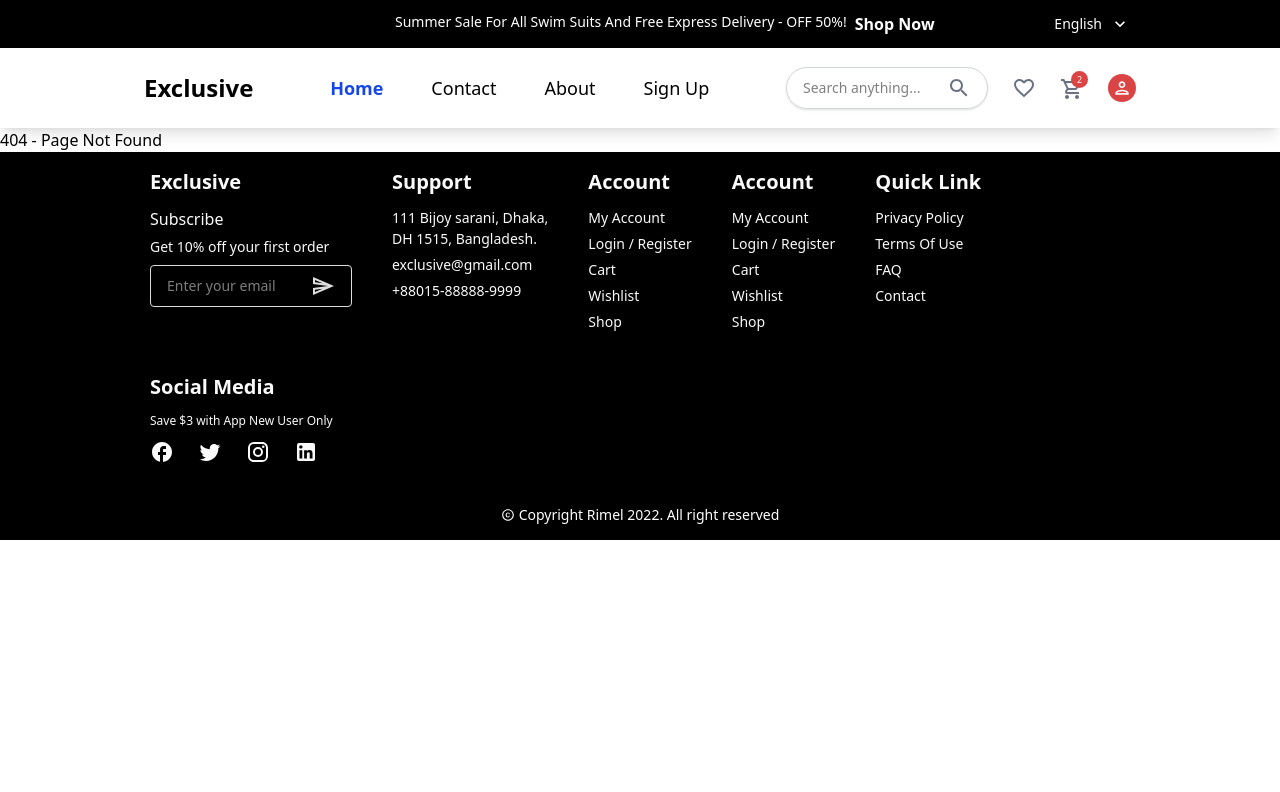
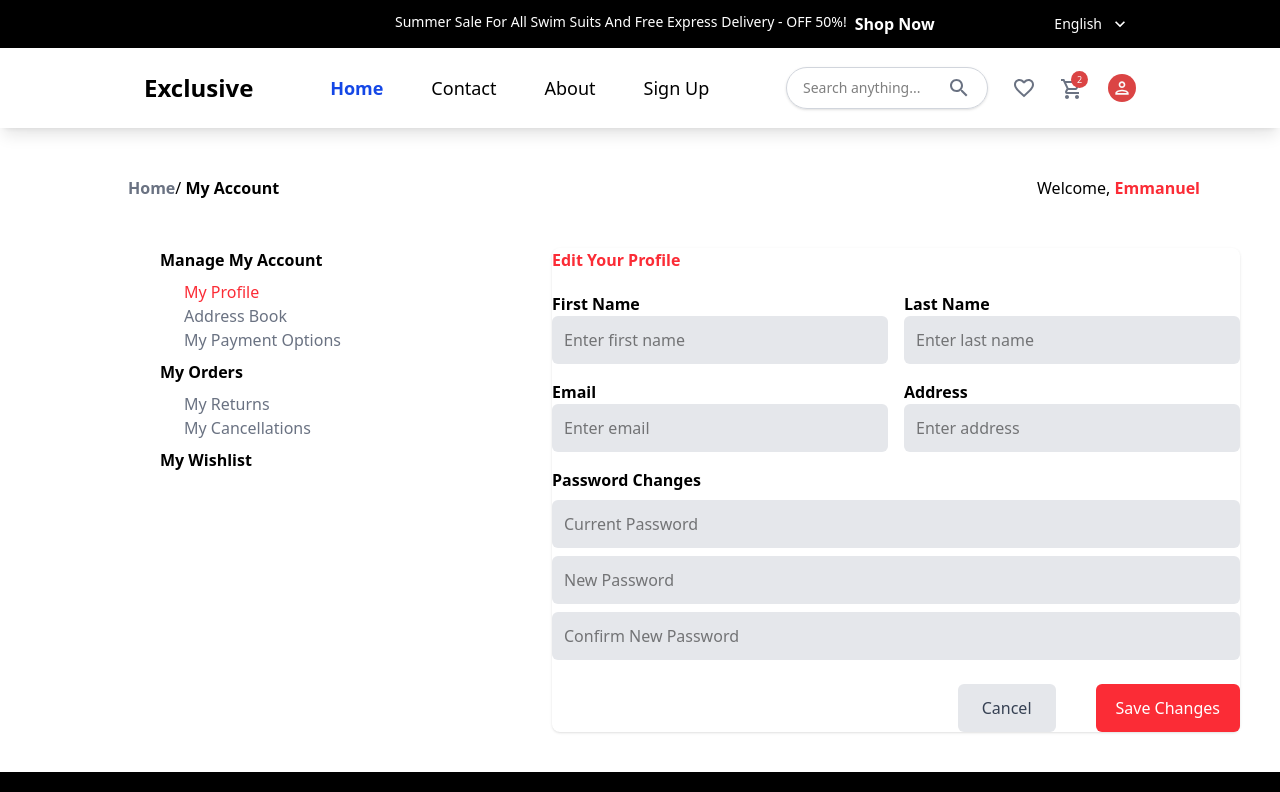
Before and after one commit to mbiopeter/electronic-shop-website, a React (Vite) app: page /account in a window 1280 px wide. Shown: the top 792 px of the page. Built offline with nearby package versions, Linux system fonts and the light colour scheme.

Commit message:
Contact and account pages

```diff
--- a/src/App.jsx
+++ b/src/App.jsx
@@ -12,7 +12,8 @@ import Home from "./views/pages/home/Home";
 import Authentication from "./views/pages/authentication/Authentication";
 import Cart from "./views/pages/cart/Cart";
 import Abaut from "./views/pages/abaut/Abaut";
-
+import Account from "./views/pages/account/Account";
+import Contact from "./views/pages/contact/Contact";
 
 const NotFound = () => <h2>404 - Page Not Found</h2>;
 
@@ -29,6 +30,8 @@ function App() {
 						<Route path="/auth" element={<Authentication />} />
 						<Route path="/cart" element={<Cart />} />
 						<Route path="/abaut" element={<Abaut />} />
+						<Route path="/contact" element={<Contact />} />
+						<Route path="/account" element={<Account />} />
 						<Route path="*" element={<NotFound />} />
 					</Routes>
 					{/* footer */}
--- a/src/views/components/upBar/UpBar.jsx
+++ b/src/views/components/upBar/UpBar.jsx
@@ -1,54 +1,74 @@
-import React, { useState } from 'react';
-import { motion, AnimatePresence } from 'framer-motion';
-import KeyboardArrowDownIcon from '@mui/icons-material/KeyboardArrowDown';
-import SearchIcon from '@mui/icons-material/Search';
-import FavoriteBorderIcon from '@mui/icons-material/FavoriteBorder';
-import ShoppingCartOutlinedIcon from '@mui/icons-material/ShoppingCartOutlined';
-import MenuOutlinedIcon from '@mui/icons-material/MenuOutlined';
-import LoginOutlinedIcon from '@mui/icons-material/LoginOutlined';
-import CloseOutlinedIcon from '@mui/icons-material/CloseOutlined';
-import { Link } from 'react-router-dom';
-import PersonOutlinedIcon from '@mui/icons-material/PersonOutlined';
-import PersonIcon from '@mui/icons-material/Person';
-import LocalMallIcon from '@mui/icons-material/LocalMall';
-import DoNotDisturbIcon from '@mui/icons-material/DoNotDisturb';
-import PreviewIcon from '@mui/icons-material/Preview';
-import ExitToAppIcon from '@mui/icons-material/ExitToApp';
+import React, { useState } from "react";
+import { motion, AnimatePresence } from "framer-motion";
+import KeyboardArrowDownIcon from "@mui/icons-material/KeyboardArrowDown";
+import SearchIcon from "@mui/icons-material/Search";
+import FavoriteBorderIcon from "@mui/icons-material/FavoriteBorder";
+import ShoppingCartOutlinedIcon from "@mui/icons-material/ShoppingCartOutlined";
+import MenuOutlinedIcon from "@mui/icons-material/MenuOutlined";
+import LoginOutlinedIcon from "@mui/icons-material/LoginOutlined";
+import CloseOutlinedIcon from "@mui/icons-material/CloseOutlined";
+import { Link } from "react-router-dom";
+import PersonOutlinedIcon from "@mui/icons-material/PersonOutlined";
+import PersonIcon from "@mui/icons-material/Person";
+import LocalMallIcon from "@mui/icons-material/LocalMall";
+import DoNotDisturbIcon from "@mui/icons-material/DoNotDisturb";
+import PreviewIcon from "@mui/icons-material/Preview";
+import ExitToAppIcon from "@mui/icons-material/ExitToApp";
 
 const UpBar = () => {
-    const [active, setActive] = useState('Home');
+	const [active, setActive] = useState("Home");
 	const [isOpen, setIsOpen] = useState(false);
 	const [dropdownVisible, setDropdownVisible] = useState(false);
 
 	const navLinks = [
-        { name: 'Home', to: '/' },
-        { name: 'Contact', to: '/contact' },
-        { name: 'About', to: '/abaut' },
-        { name: 'Sign Up', to: '/auth' },
+		{ name: "Home", to: "/" },
+		{ name: "Contact", to: "/contact" },
+		{ name: "About", to: "/abaut" },
+		{ name: "Sign Up", to: "/auth" },
 	];
 
 	const userDropdownData = [
-        { name: 'Manage My Account', icon: <PersonIcon fontSize='small' className='text-[#FAFAFA]' /> },
-        { name: 'My Order', icon: <LocalMallIcon fontSize='small' className='text-[#FAFAFA]' /> },
-        { name: 'My Cancellations', icon: <DoNotDisturbIcon fontSize='small' className='text-[#FAFAFA]' />},
-        { name: 'My Reviews', icon: <PreviewIcon fontSize='small' className='text-[#FAFAFA]' /> },
-        { name: 'Log Out', icon: <ExitToAppIcon fontSize='small' className='text-[#FAFAFA]' />, isRed:true},
+		{
+			name: "Manage My Account",
+			to: "/account",
+			icon: <PersonIcon fontSize="small" className="text-[#FAFAFA]" />,
+		},
+		{
+			name: "My Order",
+			icon: <LocalMallIcon fontSize="small" className="text-[#FAFAFA]" />,
+		},
+		{
+			name: "My Cancellations",
+			icon: <DoNotDisturbIcon fontSize="small" className="text-[#FAFAFA]" />,
+		},
+		{
+			name: "My Reviews",
+			icon: <PreviewIcon fontSize="small" className="text-[#FAFAFA]" />,
+		},
+		{
+			name: "Log Out",
+			icon: <ExitToAppIcon fontSize="small" className="text-[#FAFAFA]" />,
+			isRed: true,
+		},
 	];
 
 	return (
-        <div className='w-full flex-col sticky top-0 z-50'>
+		<div className="w-full flex-col sticky top-0 z-50">
 			{/* Top most bar */}
-            <div className='h-[48px] w-full flex items-center px-[50px] lg:px-[150px] justify-end bg-black'>
-                <div className='flex justify-end md:justify-between w-3/4'>
-                    <div className='hidden md:flex flex-row gap-2'>
-                        <span className='text-white text-sm'>
-                            Summer Sale For All Swim Suits And Free Express Delivery - OFF 50%!
+			<div className="h-[48px] w-full flex items-center px-[50px] lg:px-[150px] justify-end bg-black">
+				<div className="flex justify-end md:justify-between w-3/4">
+					<div className="hidden md:flex flex-row gap-2">
+						<span className="text-white text-sm">
+							Summer Sale For All Swim Suits And Free Express Delivery - OFF
+							50%!
 						</span>
-                        <span className='font-semibold text-white cursor-pointer'>Shop Now</span>
+						<span className="font-semibold text-white cursor-pointer">
+							Shop Now
+						</span>
 					</div>
-                    <div className='flex items-center gap-2 cursor-pointer text-white'>
-                        <span className='text-sm'>English</span>
-                        <KeyboardArrowDownIcon fontSize='small' />
+					<div className="flex items-center gap-2 cursor-pointer text-white">
+						<span className="text-sm">English</span>
+						<KeyboardArrowDownIcon fontSize="small" />
 					</div>
 				</div>
 			</div>
@@ -56,48 +76,57 @@ const UpBar = () => {
 			{/* Lower Bar */}
 			<div
 				className={`px-10 lg:px-36 relative flex justify-between h-20 shadow-lg items-center bg-white`}>
-                <span className='text-xl md:text-2xl font-bold text-black'>Exclusive</span>
+				<span className="text-xl md:text-2xl font-bold text-black">
+					Exclusive
+				</span>
 
-                <div className='hidden lg:flex gap-12'>
+				<div className="hidden lg:flex gap-12">
 					{navLinks.map((item) => (
 						<Link key={item.name} to={item.to}>
 							<span
 								onClick={() => setActive(item.name)}
-                                className={`cursor-pointer capitalize text-black text-lg ${active === item.name ? 'font-bold text-blue-700' : ''}`}>
+								className={`cursor-pointer capitalize text-black text-lg ${
+									active === item.name ? "font-bold text-blue-700" : ""
+								}`}>
 								{item.name}
 							</span>
 						</Link>
 					))}
 				</div>
 
-                <div className='flex items-center gap-6'>
-                    <div className='hidden lg:flex items-center border border-gray-300 rounded-full px-4 py-2 shadow-sm'>
+				<div className="flex items-center gap-6">
+					<div className="hidden lg:flex items-center border border-gray-300 rounded-full px-4 py-2 shadow-sm">
 						<input
-                            type='text'
-                            placeholder='Search anything...'
-                            className='border-none outline-none text-sm text-black w-36' />
-                        <SearchIcon className='text-gray-500' />
+							type="text"
+							placeholder="Search anything..."
+							className="border-none outline-none text-sm text-black w-36"
+						/>
+						<SearchIcon className="text-gray-500" />
 					</div>
-                    <FavoriteBorderIcon className='text-gray-500 cursor-pointer' />
-                    <Link to={'/cart'} >
-                        <div className='relative'>
-                            <ShoppingCartOutlinedIcon className='text-gray-500 cursor-pointer' />
-                            <div className='absolute bg-[#DB4444] w-[17px] h-[17px] p-[1px] -top-1 -right-1 rounded-full flex items-center justify-center text-[9px] text-[#FAFAFA] font-[400]'>2</div>
+					<FavoriteBorderIcon className="text-gray-500 cursor-pointer" />
+					<Link to={"/cart"}>
+						<div className="relative">
+							<ShoppingCartOutlinedIcon className="text-gray-500 cursor-pointer" />
+							<div className="absolute bg-[#DB4444] w-[17px] h-[17px] p-[1px] -top-1 -right-1 rounded-full flex items-center justify-center text-[9px] text-[#FAFAFA] font-[400]">
+								2
+							</div>
 						</div>
 					</Link>
 					<div
-                        className='bg-[#DB4444] rounded-full flex items-center justify-center p-1 cursor-pointer'
+						className="bg-[#DB4444] rounded-full flex items-center justify-center p-1 cursor-pointer"
 						onClick={() => {
 							setDropdownVisible(!dropdownVisible);
-                            setIsOpen(false)
-                        }} >
-                        <PersonOutlinedIcon fontSize='small' className='text-[#FAFAFA]' />
+							setIsOpen(false);
+						}}>
+						<PersonOutlinedIcon fontSize="small" className="text-[#FAFAFA]" />
 					</div>
-                    <div className='lg:hidden' onClick={() => {
-                            setIsOpen(true)
-                            setDropdownVisible(false)
-                        }} >
-                        <MenuOutlinedIcon className='text-black cursor-pointer' />
+					<div
+						className="lg:hidden"
+						onClick={() => {
+							setIsOpen(true);
+							setDropdownVisible(false);
+						}}>
+						<MenuOutlinedIcon className="text-black cursor-pointer" />
 					</div>
 				</div>
 
@@ -112,8 +141,14 @@ const UpBar = () => {
 							className="absolute top-full z-100 right-[58px] lg:right-[140px] w-[250px] bg-[#1E1F55FF] opacity-[0.9] backdrop-blur-lg shadow-lg rounded-sm p-2">
 							<ul className="flex flex-col space-y-2">
 								{userDropdownData.map((item, index) => (
-                                    <li key={index} className={`text-[16px] text-[#FAFAFA] font-[400] flex items-center gap-2 p-2 hover:bg-[#000000] cursor-pointer ${item.isRed ? 'text-red-600' : ''}`}>
+									<li
+										key={index}
+										className={`text-[16px] text-[#FAFAFA] font-[400] flex items-center gap-2 p-2 hover:bg-[#000000] cursor-pointer ${
+											item.isRed ? "text-red-600" : ""
+										}`}>
+										<Link to={item.to}>
 											<span>{item.icon}</span> {item.name}
+										</Link>
 									</li>
 								))}
 							</ul>
@@ -126,17 +161,18 @@ const UpBar = () => {
 			<AnimatePresence>
 				{isOpen && (
 					<motion.div
-                        initial={{ x: '100%' }}
+						initial={{ x: "100%" }}
 						animate={{ x: 0 }}
-                        exit={{ x: '100%' }}
+						exit={{ x: "100%" }}
 						transition={{ duration: 0.5 }}
-                        className='fixed top-0 right-0 h-full w-3/4 bg-white z-50 shadow-lg flex flex-col p-10'>
-
-                        <div onClick={() => setIsOpen(false)} className='absolute right-5 top-5 cursor-pointer'>
-                            <CloseOutlinedIcon className='text-gray-600' />
+						className="fixed top-0 right-0 h-full w-3/4 bg-white z-50 shadow-lg flex flex-col p-10">
+						<div
+							onClick={() => setIsOpen(false)}
+							className="absolute right-5 top-5 cursor-pointer">
+							<CloseOutlinedIcon className="text-gray-600" />
 						</div>
 
-                        <div className='flex flex-col gap-5 mt-10'>
+						<div className="flex flex-col gap-5 mt-10">
 							{navLinks.map((item) => (
 								<Link key={item.name} to={item.to}>
 									<span
@@ -144,15 +180,19 @@ const UpBar = () => {
 											setActive(item.name);
 											setIsOpen(false);
 										}}
-                                        className={`cursor-pointer capitalize text-lg ${active === item.name ? 'font-bold text-blue-700' : 'text-black'}`}>
+										className={`cursor-pointer capitalize text-lg ${
+											active === item.name
+												? "font-bold text-blue-700"
+												: "text-black"
+										}`}>
 										{item.name}
 									</span>
 								</Link>
 							))}
 						</div>
 
-                        <div className='mt-auto flex items-center justify-center'>
-                            <button className='bg-[#DB4444] px-5 py-2 rounded-full text-white text-lg'>
+						<div className="mt-auto flex items-center justify-center">
+							<button className="bg-[#DB4444] px-5 py-2 rounded-full text-white text-lg">
 								Log In / Sign Up
 							</button>
 						</div>
--- /dev/null
+++ b/src/views/pages/account/Account.jsx
@@ -0,0 +1,138 @@
+import React from "react";
+
+const Account = () => {
+	return (
+		<div className="overflow-x-hidden">
+			<div className="flex flex-row m-12 mx-[9rem] md:ml-[8rem] justify-between gap-1.5 sm:mx-[2rem]">
+				<div>
+					<span className="font-semibold text-gray-500">Home</span>/{"  "}
+					<span className="font-semibold">My Account</span>
+				</div>
+				<div>
+					Welcome,{" "}
+					<span className="text-red-500 mr-[48px]  font-semibold">
+						Emmanuel
+					</span>
+				</div>
+			</div>
+			<div className="container grid grid-flow-col   m-auto mb-10 ">
+				<div className="left h-[24rem] w-[22rem] ml-[10em] md:-left-79">
+					<div>
+						<h1 className="font-semibold">Manage My Account</h1>
+						<div className="mx-6 my-2 text-gray-500">
+							<p className="text-red-500">My Profile</p>
+							<p>Address Book</p>
+							<p>My Payment Options</p>
+						</div>
+					</div>
+					<div>
+						<h1 className="font-semibold">My Orders</h1>
+						<div className="mx-6 my-2 text-gray-500">
+							<p>My Returns</p>
+							<p>My Cancellations</p>
+						</div>
+					</div>
+					<div>
+						<h1 className="font-semibold">My Wishlist</h1>
+					</div>
+				</div>
+				<div className="w-[43rem]  rounded-lg shadow-sm">
+					<h1 className="mb-5 text-red-500 font-semibold">Edit Your Profile</h1>
+
+					<div className="grid grid-cols-2 gap-4">
+						{/* First Name */}
+						<div className="flex flex-col">
+							<label htmlFor="fname" className="font-semibold">
+								First Name
+							</label>
+							<input
+								type="text"
+								id="fname"
+								className="bg-gray-200 p-3 rounded-md"
+								placeholder="Enter first name"
+								required
+							/>
+						</div>
+
+						{/* Last Name */}
+						<div className="flex flex-col">
+							<label htmlFor="lname" className="font-semibold">
+								Last Name
+							</label>
+							<input
+								type="text"
+								id="lname"
+								className="bg-gray-200 p-3 rounded-md"
+								placeholder="Enter last name"
+								required
+							/>
+						</div>
+
+						{/* Email */}
+						<div className="flex flex-col ">
+							<label htmlFor="email" className="font-semibold">
+								Email
+							</label>
+							<input
+								type="email"
+								id="email"
+								className="bg-gray-200 p-3 rounded-md"
+								placeholder="Enter email"
+								required
+							/>
+						</div>
+
+						{/* Address */}
+						<div className="flex flex-col ">
+							<label htmlFor="address" className="font-semibold">
+								Address
+							</label>
+							<input
+								type="text"
+								id="address"
+								className="bg-gray-200 p-3 rounded-md"
+								placeholder="Enter address"
+								required
+							/>
+						</div>
+					</div>
+
+					{/* Password Change Section */}
+					<div className="mt-4">
+						<label className="font-semibold">Password Changes</label>
+						<input
+							type="password"
+							className="bg-gray-200 p-3 w-full rounded-md mt-2"
+							placeholder="Current Password"
+							required
+						/>
+						<input
+							type="password"
+							className="bg-gray-200 p-3 w-full rounded-md mt-2"
+							placeholder="New Password"
+							required
+						/>
+						<input
+							type="password"
+							className="bg-gray-200 p-3 w-full rounded-md mt-2"
+							placeholder="Confirm New Password"
+							required
+						/>
+					</div>
+
+					{/* Buttons */}
+					<div className="flex justify-end gap-10 mt-6">
+						<button className="text-gray-700 bg-gray-200 p-3 rounded-md px-6">
+							Cancel
+						</button>
+						<button className="bg-red-500 hover:bg-red-400 text-white px-5 py-2 rounded-md">
+							Save Changes
+						</button>
+					</div>
+				</div>
+			</div>
+		</div>
+	);
+};
+
+export default Account;
--- /dev/null
+++ b/src/views/pages/contact/Contact.jsx
@@ -0,0 +1,83 @@
+import React from "react";
+
+const Contact = () => {
+	// const navLinks = [
+	// 	{ name: Home, to: "/" },
+	// 	{ name: Contact, to: "/contact" },
+	// ];
+
+	return (
+		<div className="overflow-x-hidden ">
+			<div className="flex flex-row m-6 ml-[9rem] md:ml-[8rem]  gap-1.5 sm:ml-[2rem]">
+				<span className="font-semibold text-gray-500">Home</span>/
+				<span className="font-semibold">Contact</span>
+			</div>
+			<div className="section flex flex-row  justify-between mx-[3rem] mb-10 sm:justify-center  m-auto ">
+				<div className="contacts ml-[7rem] md:ml-[4rem]">
+					<div className="call">
+						<div className="header">
+							<p className="flex">
+								<i className="pi pi-phone text-white bg-red-500 m-2 rounded-4xl p-3"></i>
+								<h1 className="m-2 font-bold">Call To Us</h1>
+							</p>
+							<p className="m-2">We are available 24/7, 7 days a week</p>
+							<p className="m-2">Phone: +1 234 567 890</p>
+						</div>
+					</div>
+					<hr className="text-gray-400 font-semibold my-5" />
+					<div className="email">
+						<div className="header">
+							<p className="flex">
+								<i className="pi pi-envelope text-white bg-red-500 m-2 rounded-3xl p-3"></i>
+								<h1 className="m-2 font-bold">Write To Us</h1>
+							</p>
+							<p className="m-2">
+								Fill out the form and we will contact you in 24 hours.
+							</p>
+							<p className="m-2">Email: customer@exclusive.com </p>
+							<p className="m-2">Email: support@exclusive.com</p>
+						</div>
+					</div>
+				</div>
+				<div className="textbox mx-[3rem] flex-row ">
+					<div className="details flex flex-row sm:flex-col  justify-between">
+						<input
+							type="text"
+							className="bg-gray-200 md:w-full sm:w-full outline-0 px-8 py-4 m-1.5 rounded-md "
+							placeholder="Your Name*"
+							required
+						/>
+						<input
+							type="email"
+							className="bg-gray-200 md:w-full sm:w-full outline-0 px-8 py-4 m-1.5 rounded-md "
+							placeholder="Your Email*"
+							required
+						/>
+						<input
+							type="text"
+							className="bg-gray-200 md:w-full sm:w-full outline-0 px-8 py-4 m-1.5 sm:m-0.5 rounded-md "
+							placeholder="Your Phone number*"
+							required
+						/>
+					</div>
+					<div className="textbox">
+						<textarea
+							className=" md:w-full sm:w-full bg-gray-200 outline-0 p-2 m-1.5 rounded-md"
+							placeholder="Your message"
+							cols="100"
+							rows="10"></textarea>
+					</div>
+					<div className="flex flex-row-reverse">
+						<div className="button flex justify-center  w-50 bg-red-500 p-2 rounded-md">
+							<button className="flex   text-white font-semibold">
+								Send Message
+							</button>
+						</div>
+					</div>
+				</div>
+			</div>
+		</div>
+	);
+};
+
+export default Contact;
```
Lines whose indentation alone changed are shown as unchanged.
